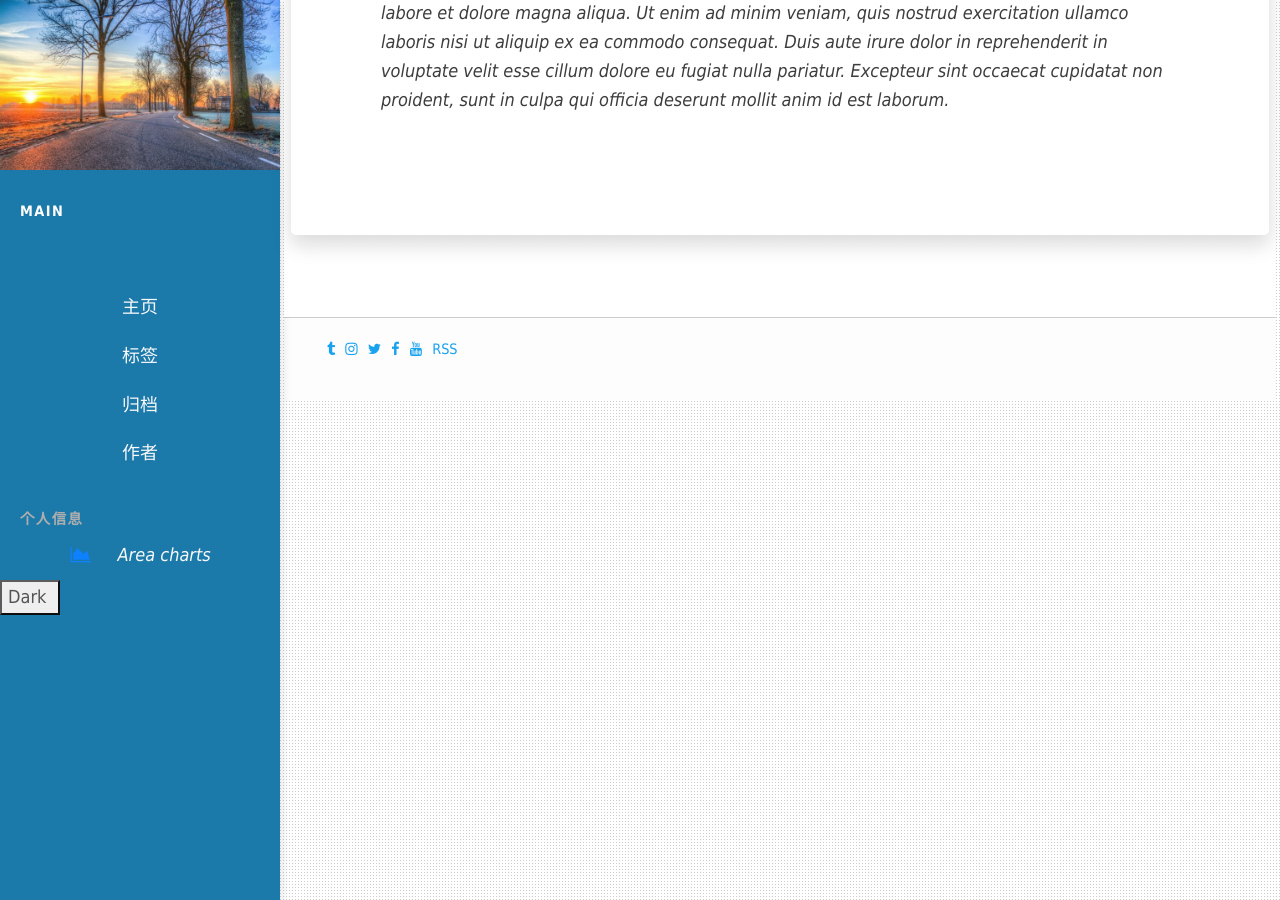
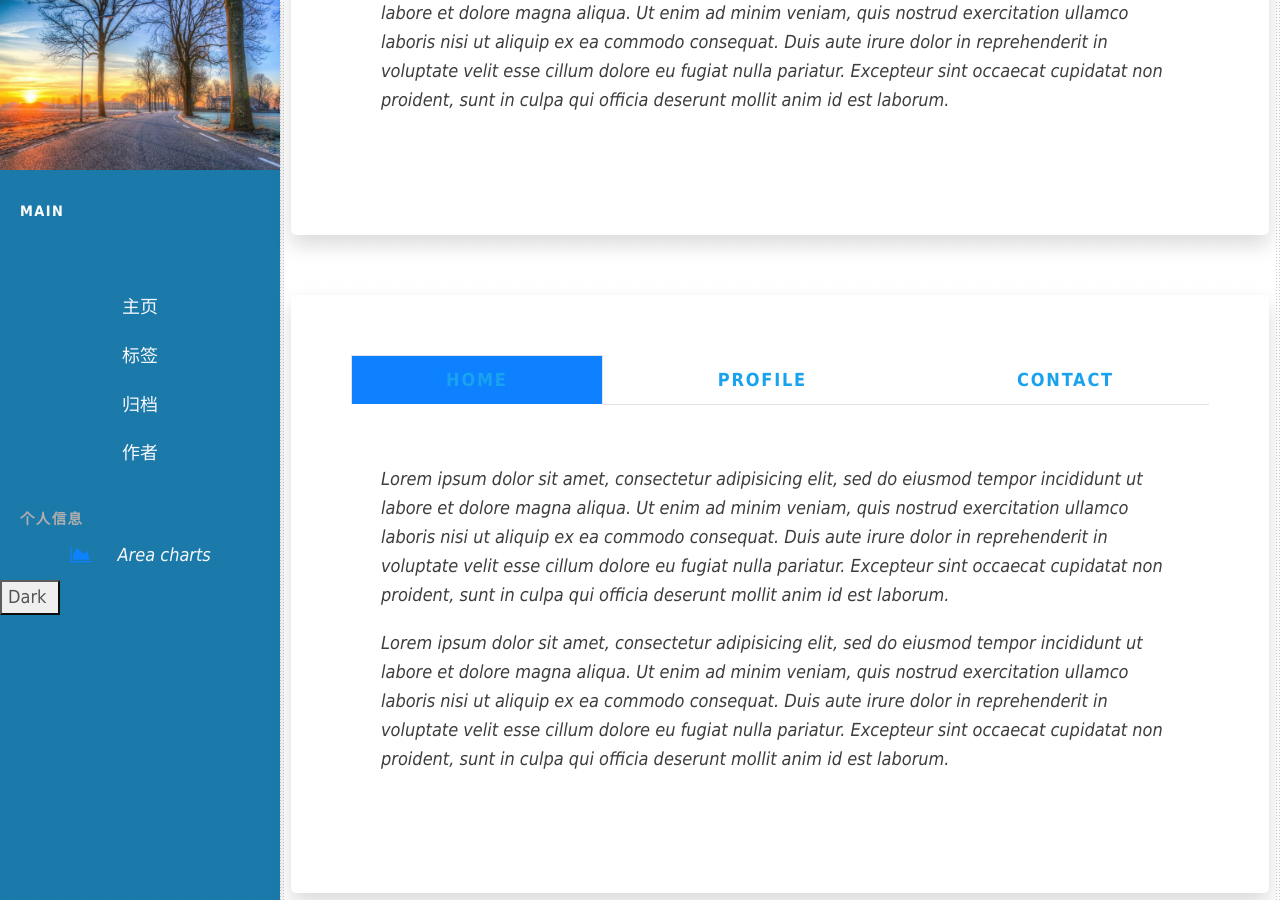
Before and after one commit to nengwuzhi/nengwuzhi.github.ioce, a Jekyll site: the page built from pages/tab.html, in a window 1280 px wide and 900 px high, scrolled down 509 px. Built offline with Jekyll 4.4.1, drawn with Linux system fonts in a browser that asks for light colours; nearby versions of some CDN libraries.

Commit message:
Update tab.html

```diff
--- a/pages/tab.html
+++ b/pages/tab.html
@@ -40,3 +40,43 @@ type: page
       </div>
     </div>
     <!-- End bordered tabs -->
+  </div>
+
+
+  <div class="p-5 bg-white rounded shadow mb-5">
+    <!-- Lined tabs-->
+    <ul id="myTab2" role="tablist" class="nav nav-tabs nav-pills with-arrow lined flex-column flex-sm-row text-center">
+      <li class="nav-item flex-sm-fill">
+        <a id="home2-tab" data-toggle="tab" href="#home2" role="tab" aria-controls="home2" aria-selected="true" class="nav-link text-uppercase font-weight-bold mr-sm-3 rounded-0 active">Home</a>
+      </li>
+      <li class="nav-item flex-sm-fill">
+        <a id="profile2-tab" data-toggle="tab" href="#profile2" role="tab" aria-controls="profile2" aria-selected="false" class="nav-link text-uppercase font-weight-bold mr-sm-3 rounded-0">Profile</a>
+      </li>
+      <li class="nav-item flex-sm-fill">
+        <a id="contact2-tab" data-toggle="tab" href="#contact2" role="tab" aria-controls="contact2" aria-selected="false" class="nav-link text-uppercase font-weight-bold rounded-0">Contact</a>
+      </li>
+    </ul>
+    <div id="myTab2Content" class="tab-content">
+      <div id="home2" role="tabpanel" aria-labelledby="home-tab" class="tab-pane fade px-4 py-5 show active">
+        <p class="leade font-italic">Lorem ipsum dolor sit amet, consectetur adipisicing elit, sed do eiusmod tempor incididunt ut labore et dolore magna aliqua. Ut enim ad minim veniam, quis nostrud exercitation ullamco laboris nisi ut aliquip ex ea commodo consequat. Duis aute
+          irure dolor in reprehenderit in voluptate velit esse cillum dolore eu fugiat nulla pariatur. Excepteur sint occaecat cupidatat non proident, sunt in culpa qui officia deserunt mollit anim id est laborum.</p>
+        <p class="leade font-italic mb-0">Lorem ipsum dolor sit amet, consectetur adipisicing elit, sed do eiusmod tempor incididunt ut labore et dolore magna aliqua. Ut enim ad minim veniam, quis nostrud exercitation ullamco laboris nisi ut aliquip ex ea commodo consequat. Duis aute
+          irure dolor in reprehenderit in voluptate velit esse cillum dolore eu fugiat nulla pariatur. Excepteur sint occaecat cupidatat non proident, sunt in culpa qui officia deserunt mollit anim id est laborum.</p>
+      </div>
+      <div id="profile2" role="tabpanel" aria-labelledby="profile-tab" class="tab-pane fade px-4 py-5">
+        <p class="leade font-italic">Lorem ipsum dolor sit amet, consectetur adipisicing elit, sed do eiusmod tempor incididunt ut labore et dolore magna aliqua. Ut enim ad minim veniam, quis nostrud exercitation ullamco laboris nisi ut aliquip ex ea commodo consequat. Duis aute
+          irure dolor in reprehenderit in voluptate velit esse cillum dolore eu fugiat nulla pariatur. Excepteur sint occaecat cupidatat non proident, sunt in culpa qui officia deserunt mollit anim id est laborum.</p>
+        <p class="leade font-italic mb-0">Lorem ipsum dolor sit amet, consectetur adipisicing elit, sed do eiusmod tempor incididunt ut labore et dolore magna aliqua. Ut enim ad minim veniam, quis nostrud exercitation ullamco laboris nisi ut aliquip ex ea commodo consequat. Duis aute
+          irure dolor in reprehenderit in voluptate velit esse cillum dolore eu fugiat nulla pariatur. Excepteur sint occaecat cupidatat non proident, sunt in culpa qui officia deserunt mollit anim id est laborum.</p>
+      </div>
+      <div id="contact2" role="tabpanel" aria-labelledby="contact-tab" class="tab-pane fade px-4 py-5">
+        <p class="leade font-italic">Lorem ipsum dolor sit amet, consectetur adipisicing elit, sed do eiusmod tempor incididunt ut labore et dolore magna aliqua. Ut enim ad minim veniam, quis nostrud exercitation ullamco laboris nisi ut aliquip ex ea commodo consequat. Duis aute
+          irure dolor in reprehenderit in voluptate velit esse cillum dolore eu fugiat nulla pariatur. Excepteur sint occaecat cupidatat non proident, sunt in culpa qui officia deserunt mollit anim id est laborum.</p>
+        <p class="leade font-italic mb-0">Lorem ipsum dolor sit amet, consectetur adipisicing elit, sed do eiusmod tempor incididunt ut labore et dolore magna aliqua. Ut enim ad minim veniam, quis nostrud exercitation ullamco laboris nisi ut aliquip ex ea commodo consequat. Duis aute
+          irure dolor in reprehenderit in voluptate velit esse cillum dolore eu fugiat nulla pariatur. Excepteur sint occaecat cupidatat non proident, sunt in culpa qui officia deserunt mollit anim id est laborum.</p>
+      </div>
+    </div>
+    <!-- End lined tabs -->
+  </div>
+
+</div>
```
